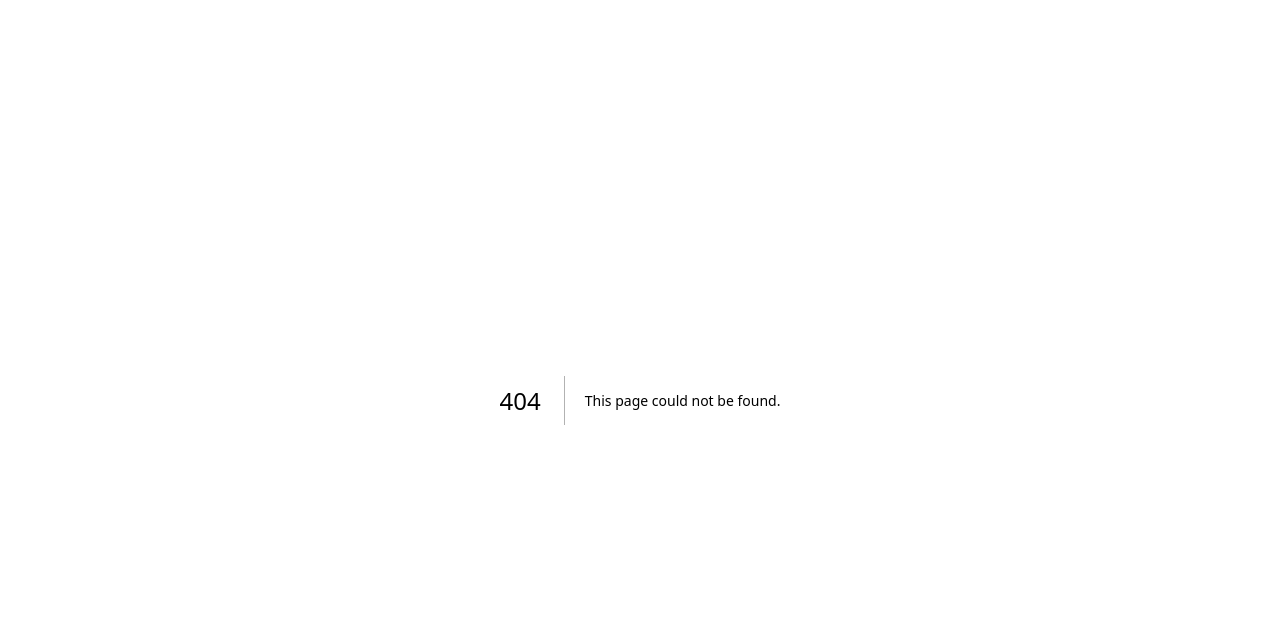
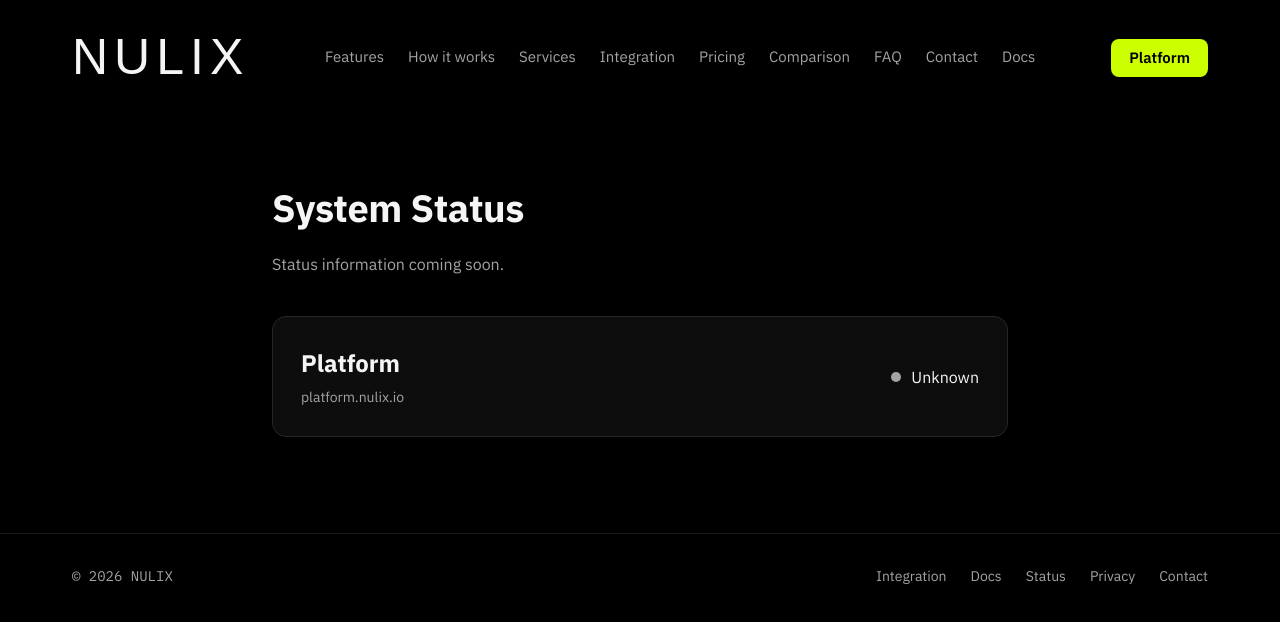
Before and after one commit to nulix/nulix.io, a Next.js app: page /status in a window 1280 px wide. Before the commit this address had no page. Shown: the top 622 px of the page. Built offline with nearby package versions, Linux system fonts and the light colour scheme; a web font is replaced by a local one.

Commit message:
Add static status page

```diff
--- /dev/null
+++ b/app/status/page.tsx
@@ -0,0 +1,32 @@
+import Header from "../components/Header";
+import Footer from "../components/Footer";
+
+export const metadata = {
+  title: "Status – NULIX",
+  description: "NULIX system status.",
+};
+
+export default function StatusPage() {
+  return (
+    <>
+      <Header />
+      <main className="wrap" style={{ paddingTop: 64, paddingBottom: 96, maxWidth: 800 }}>
+        <h1 className="section-title" style={{ marginBottom: 16 }}>System Status</h1>
+        <p className="muted" style={{ marginBottom: 40 }}>Status information coming soon.</p>
+        <div className="panel" style={{ padding: 28 }}>
+          <div style={{ display: "flex", alignItems: "center", justifyContent: "space-between" }}>
+            <div>
+              <h2 style={{ marginBottom: 6 }}>Platform</h2>
+              <p className="muted" style={{ fontSize: 14 }}>platform.nulix.io</p>
+            </div>
+            <div style={{ display: "flex", alignItems: "center", gap: 10 }}>
+              <div style={{ width: 10, height: 10, borderRadius: "50%", background: "var(--muted)" }} />
+              <span>Unknown</span>
+            </div>
+          </div>
+        </div>
+      </main>
+      <Footer />
+    </>
+  );
+}
```
